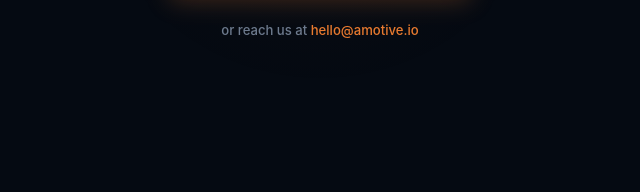
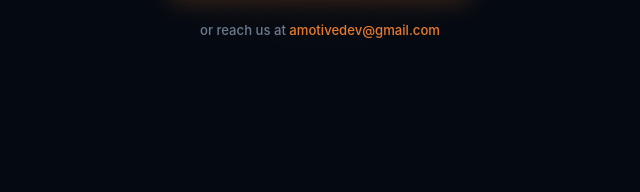
Before and after one commit to amotiove/amotive, a plain HTML site: page index.html in a window 1280 px wide. Shown: the part 3048-3240 px from the top of the page, 320-960 px from the left. Drawn offline with Linux system fonts and the light colour scheme.

Commit message:
📧 Update contact email to amotivedev@gmail.com

```diff
--- a/index.html
+++ b/index.html
@@ -441,8 +441,8 @@
     <div class="divider divider-orange"></div>
     <h2>You know your business<br>better than <span class="gold-text">anyone</span></h2>
     <p>If growth is a priority, let's have a conversation. 30&nbsp;minutes, no pitch, no&nbsp;obligation — just an honest look at where you are and where you could&nbsp;be.</p>
-    <a href="mailto:hello@amotive.io" class="btn btn-orange">Book Your Discovery Call</a>
-    <div class="cta-note">or reach us at <a href="mailto:hello@amotive.io">hello@amotive.io</a></div>
+    <a href="mailto:amotivedev@gmail.com" class="btn btn-orange">Book Your Discovery Call</a>
+    <div class="cta-note">or reach us at <a href="mailto:amotivedev@gmail.com">amotivedev@gmail.com</a></div>
   </div>
 </section>
 
@@ -464,7 +464,7 @@
         <h4>Company</h4>
         <a href="#">How We Work</a>
         <a href="#">Case Studies</a>
-        <a href="mailto:hello@amotive.io">Contact</a>
+        <a href="mailto:amotivedev@gmail.com">Contact</a>
       </div>
       <div class="footer-col">
         <h4>Connect</h4>
```
Also changed, not shown: marketing.html (+2 -2 lines), premium.html (+2 -2 lines), website.html (+2 -2 lines).
